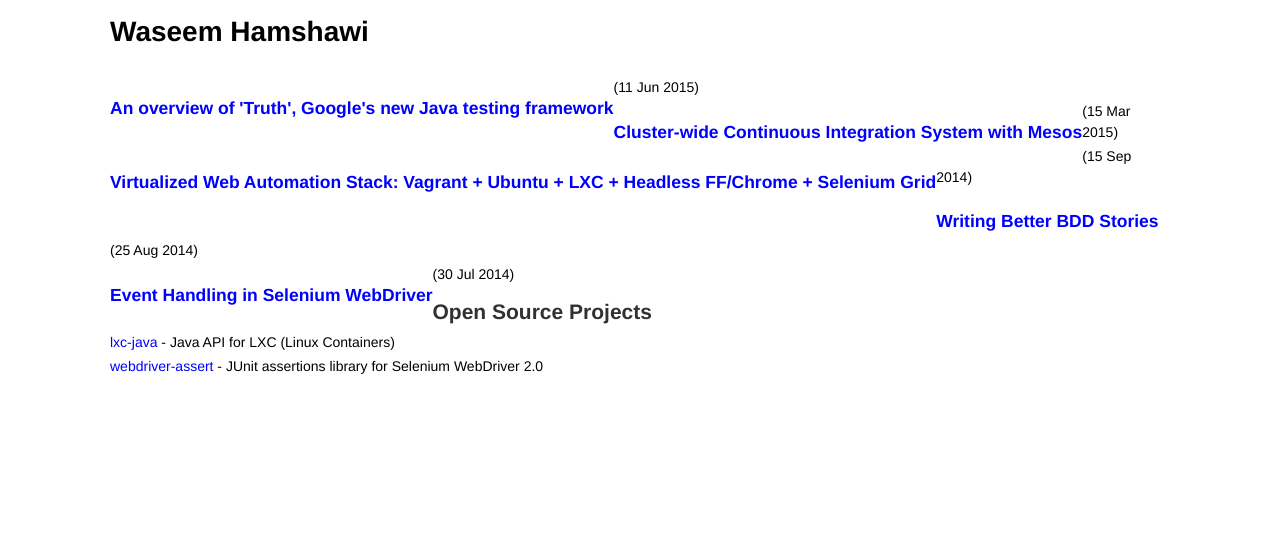
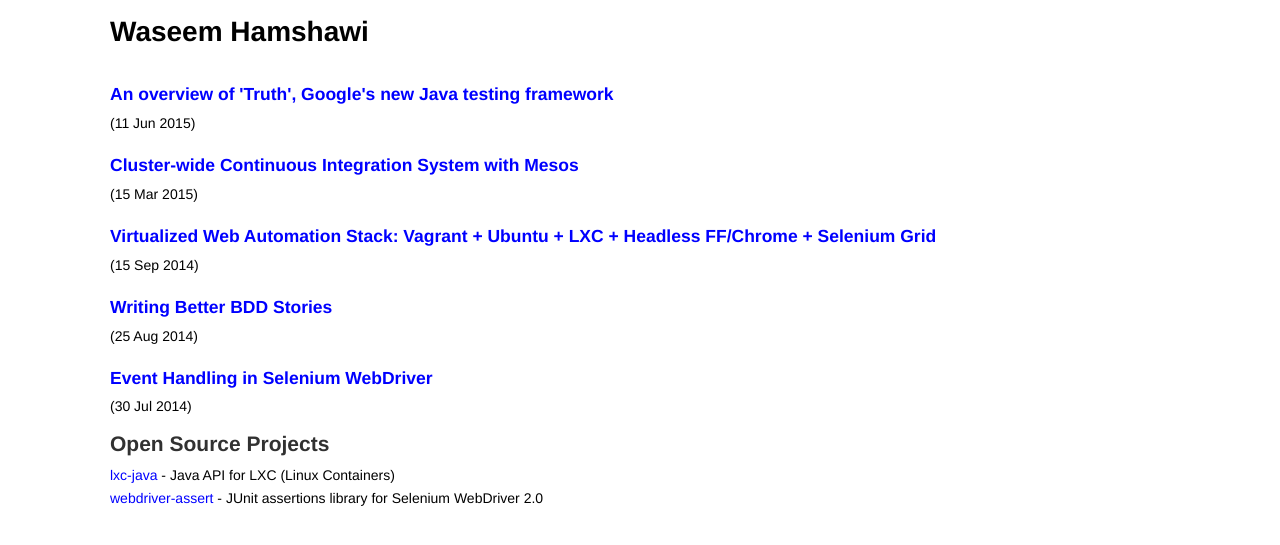
Before and after one commit to waseemh/waseemh.github.io_F, a Jekyll site: the page built from index.md, in a window 1280 px wide. Shown: the top 545 px of the page. Built offline with Jekyll 4.4.1, drawn with Linux system fonts in a browser that asks for light colours.

Commit message:
Update index.md

```diff
--- a/index.md
+++ b/index.md
@@ -4,8 +4,8 @@ title: Home
 ---
 
 {% for post in site.posts %}
-   <h3 style="float:left; display: inline;"> <a href="{{ post.url }}">{{ post.title }}</a> </h3>
-   <span style="display: inline;">({{ post.date | date_to_string }})</span>
+   <h3> <a href="{{ post.url }}">{{ post.title }}</a> </h3>
+   <span style="post-date">({{ post.date | date_to_string }})</span>
 {% endfor %}
 
 <h2>Open Source Projects</h2>
```
